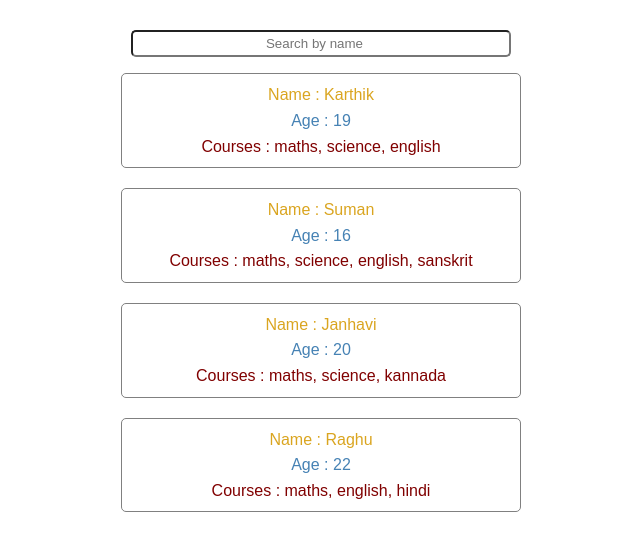
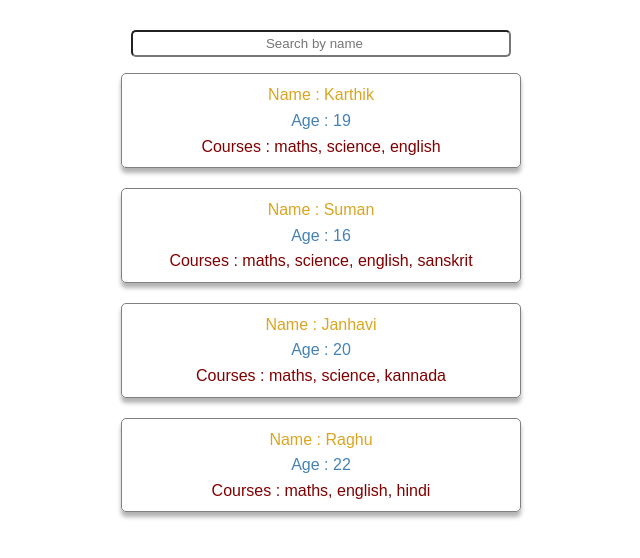
Before and after one commit to Amit-Naik/studentDetails, a React (Create React App) app: page / in a window 1280 px wide. Shown: the top 558 px of the page, without its empty margins (319-959 px from the left). Built offline with nearby package versions, Linux system fonts and the light colour scheme.

Commit message:
shadow effect to student box

```diff
--- a/src/components/Students/students.css
+++ b/src/components/Students/students.css
@@ -12,6 +12,7 @@
     padding: 0px 5px;
     line-height: 0.6;
     border-radius: 5px;
+    box-shadow: 0px 5px 4px rgb(0, 0, 0, 0.3);
 }
 
 .nameColor {
```
